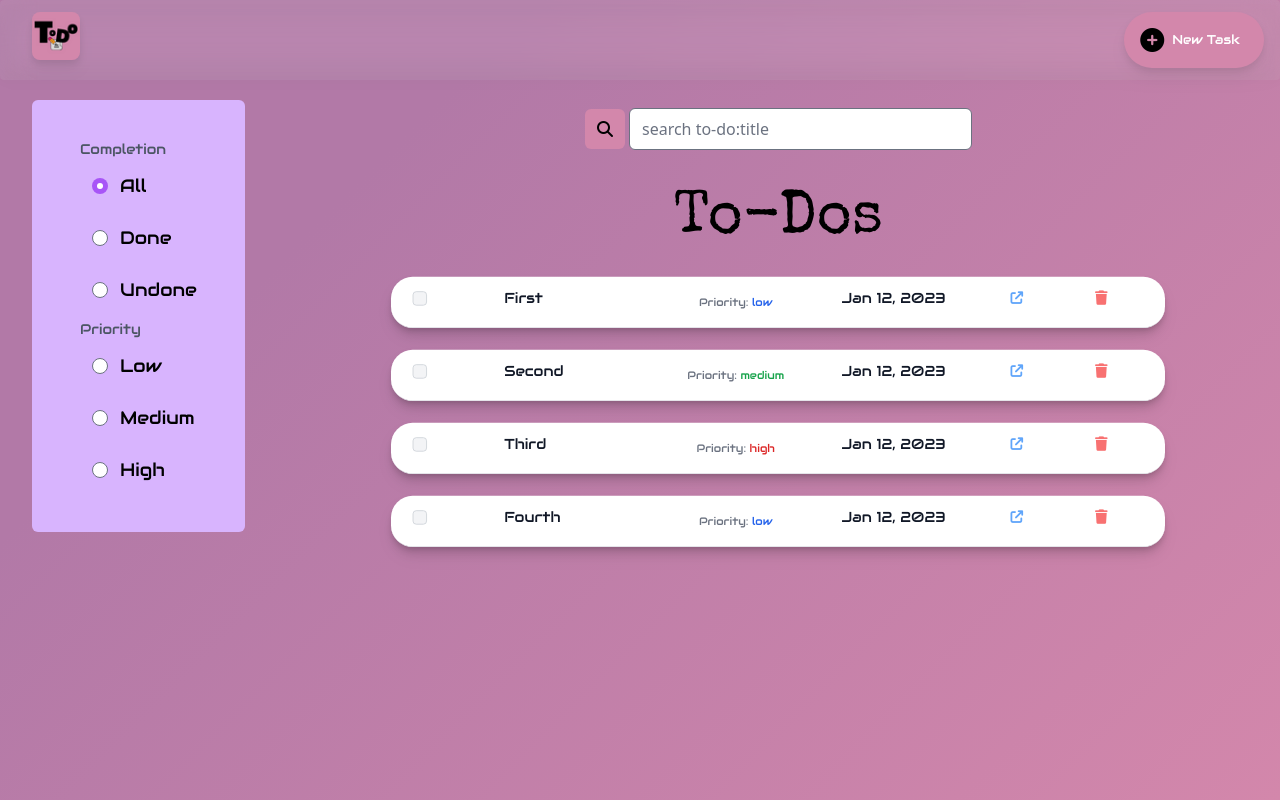
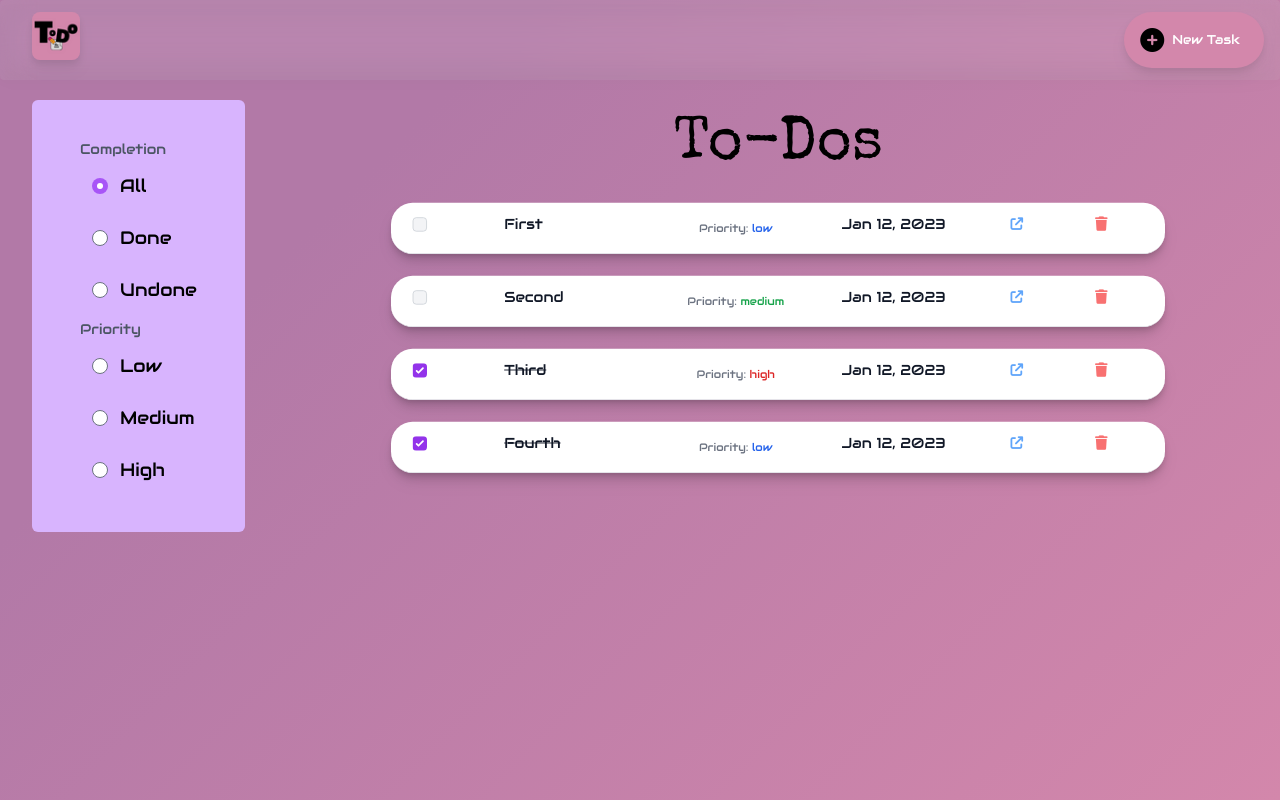
Before and after one commit to nalowageena/ToDo-app, an Angular app: page /homepage in a window 1280 px wide. Built offline with nearby package versions, Linux system fonts and the light colour scheme.

Commit message:
change todo status

```diff
--- a/src/app/all-tasks/all-tasks.component.html
+++ b/src/app/all-tasks/all-tasks.component.html
@@ -51,11 +51,11 @@
 
     <main class="p-3 flex flex-col items-center justify-end h-[100%] w-[100%]">
 
-        <div class="flex items-center justify-center gap-1 py-3 sm:py-4 w-[70%]">
+        <!-- <div class="flex items-center justify-center gap-1 py-3 sm:py-4 w-[70%]">
             <button class="btn px-3 py-2 rounded-md"><i class="fa-solid fa-search"></i></button>
             <input type="search" name="search" id="search" placeholder="search to-do:title"
                 class="px-3 py-2 rounded-md outline-none sm:w-2/3 md:w-2/4">
-        </div>
+        </div> -->
         <h1 class="text-6xl text-center py-6">To-Dos</h1>
         <div>
             <div class="bg-white border-b mb-4 grid grid-cols-5 sm:grid-cols-7 md:grid-cols-9 rounded-3xl px-2 drop-shadow-lg shadow-lg scale-90 task"
@@ -63,11 +63,11 @@
                 <div class="w-4 p-4">
                     <div class="flex items-center">
                         <input id="checkbox-table-1" type="checkbox"
-                            class="w-4 h-4 text-purple-600 bg-gray-100 border-gray-300 rounded focus:ring-purple-500 ">
+                            class="w-4 h-4 text-purple-600 bg-gray-100 border-gray-300 rounded focus:ring-purple-500 " (change)="changeStatus(task)" [checked]="task.done == true">
                         <label for="checkbox-table-1" class="sr-only">checkbox</label>
                     </div>
                 </div>
-                <div scope="row" class="px-6 py-3 font-medium text-gray-900 whitespace-nowrap col-span-2 capitalize">
+                <div scope="row" class="px-6 py-3 font-medium text-gray-900 whitespace-nowrap col-span-2 capitalize" [ngClass]="{'line-through':task.done == true}">
                     {{task.title}}
                 </div>
                 <div class="px-6 py-3 text-gray-900 whitespace-nowrap hidden sm:block col-span-2">
--- a/src/app/all-tasks/all-tasks.component.ts
+++ b/src/app/all-tasks/all-tasks.component.ts
@@ -51,4 +51,9 @@ export class AllTasksComponent implements OnInit {
     displaySideBar():void{
       this.showSideBar=!this.showSideBar;
     }
+
+    changeStatus(task) {
+        task.done = !task.done;
+        this.taskService.updateTask(task.taskId, task)
+    }
 }
--- a/src/app/task-details/task-details.component.html
+++ b/src/app/task-details/task-details.component.html
@@ -15,7 +15,7 @@
             <button type="button" routerLink="/edit-task/{{task.taskId}}"><i class="fa-solid fa-edit"></i></button>
         </div>
         <div class="flex gap-10 items-start mb-4">
-            <p class="text-xs">status: <span class="text-sm">{{task.done}}</span></p>
+            <p class="text-xs">status: <span class="text-sm" *ngIf="task.done == true">done</span><span class="text-sm" *ngIf="task.done == false">undone</span></p>
 
             <p *ngIf="task.priority" class="text-xs">Priority: <span class="text-sm">{{task.priority}}</span></p>
             <p class="text-xs ">Deadline: <span class="text-red-500 text-sm">{{task.deadline | date}}</span></p>
```
